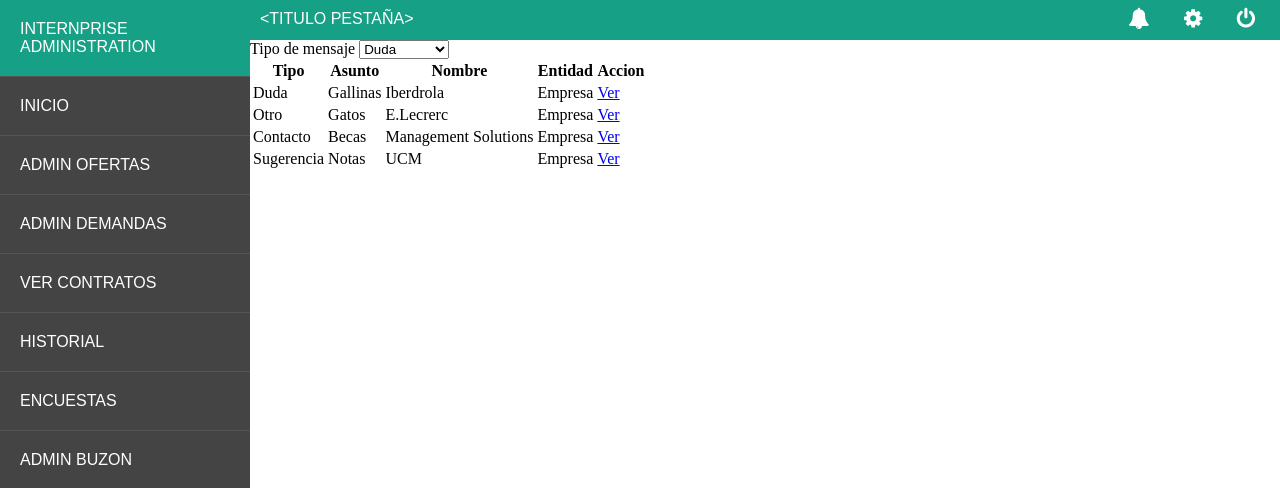
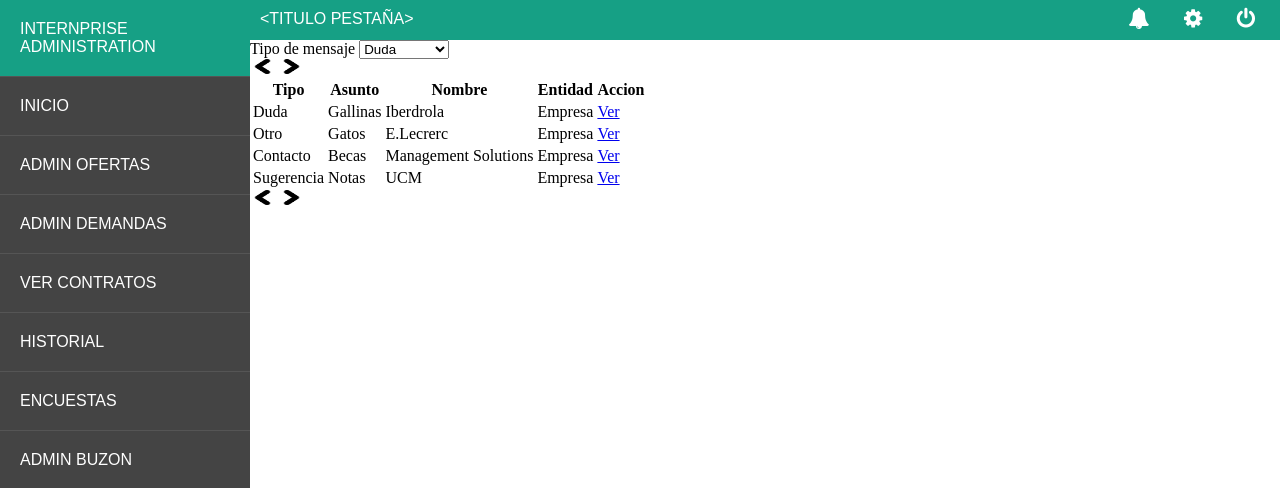
Before and after one commit to franloza/internprise, a PHP site: page /admin-buzon.php in a window 1280 px wide. Shown: the top 488 px of the page. Run offline with PHP 8.4, Linux system fonts and the light colour scheme.

Commit message:
Añadidos cambios a buzon e historial
botones añadidos

```diff
--- a/pr2/admin-buzon.php
+++ b/pr2/admin-buzon.php
@@ -15,6 +15,10 @@
                <option value="otro">Otro</option>
            </select>
        </div>
+
+       <input type=image src="img/mover-a-la-anterior.jpg" width="25" height="15">
+       <input type=image src="img/mover-a-la-siguiente.jpg" width="25" height="15">
+
     <div id="tabla-buzon">
        <table class="buzon-table">
        <tr>
@@ -54,6 +58,9 @@
        </tr>
        </table>
        </div>
+
+       <input type=image src="img/mover-a-la-anterior.jpg" width="25" height="15">
+       <input type=image src="img/mover-a-la-siguiente.jpg" width="25" height="15">
  </div>
  </div>
  </body>
```
Also changed, not shown: pr2/admin-historial.php (+8 -0 lines), pr2/img/mover-a-la-anterior.jpg (added), pr2/img/mover-a-la-siguiente.jpg (added).
